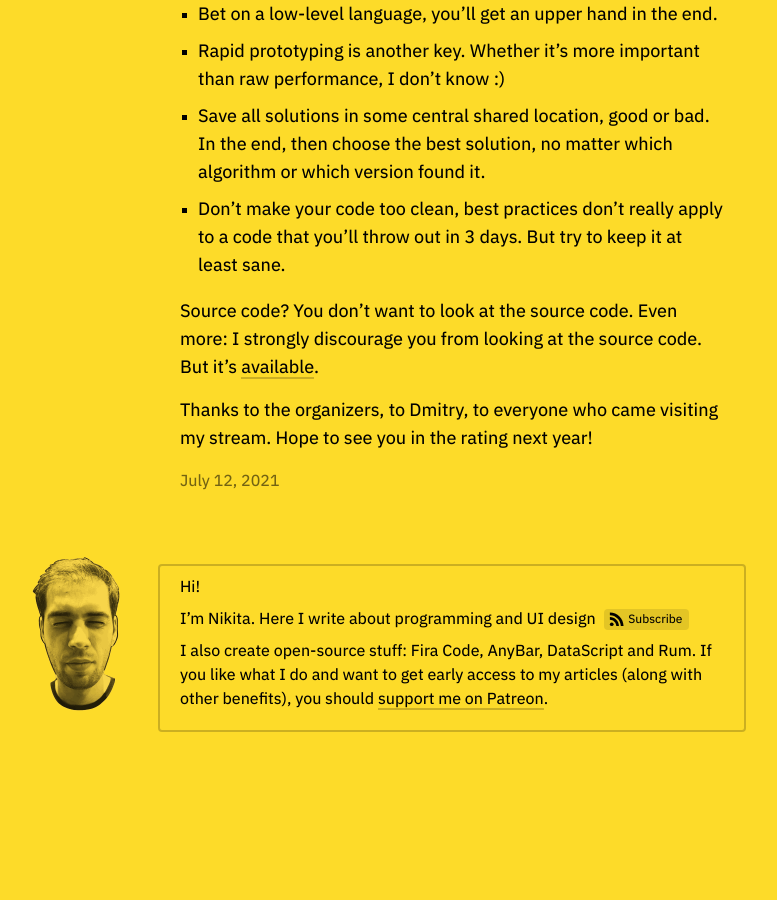
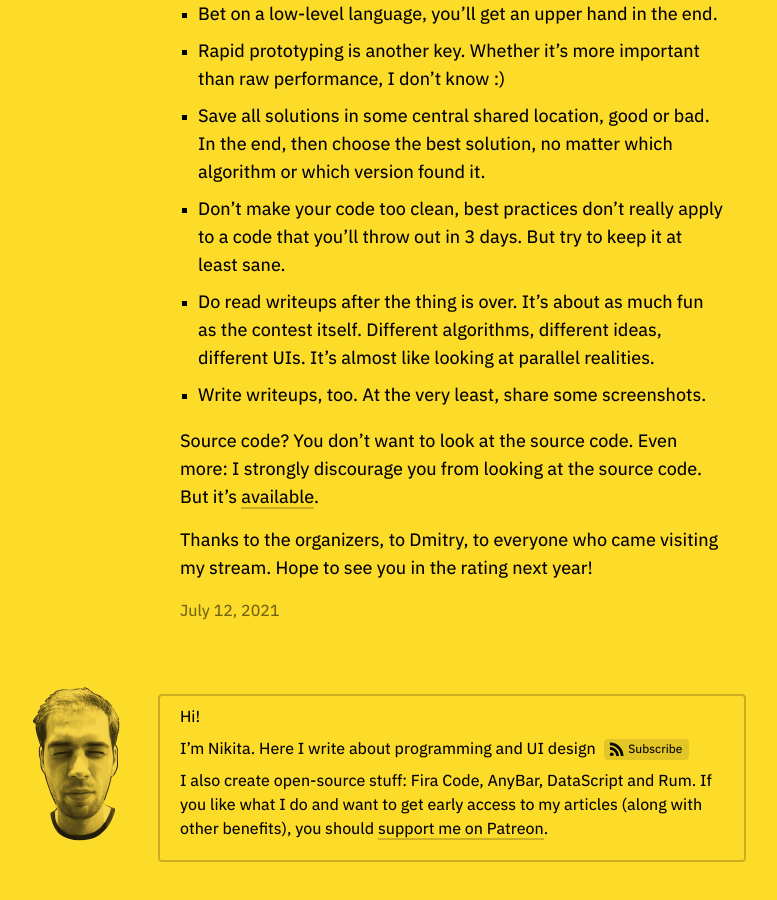
Before and after one commit to tonsky/tonsky.github.io, a Jekyll site: the page built from _posts/2021-07-12-icfpc-2021.md, in a window 1280 px wide and 900 px high, scrolled down 15651 px. Shown: the whole window, without its empty margins (189-966 px from the left). Built offline with Jekyll 4.4.1, drawn with Linux system fonts in a browser that asks for light colours; before the commit the page ends 16421 px from its top, so only the background shows below that.

Commit message:
writeups

```diff
--- a/_posts/2021-07-12-icfpc-2021.md
+++ b/_posts/2021-07-12-icfpc-2021.md
@@ -296,6 +296,8 @@ Some hints if you decide to participate next year:
 - Rapid prototyping is another key. Whether it’s more important than raw performance, I don’t know :)
 - Save all solutions in some central shared location, good or bad. In the end, then choose the best solution, no matter which algorithm or which version found it.
 - Don’t make your code too clean, best practices don’t really apply to a code that you’ll throw out in 3 days. But try to keep it at least sane.
+- Do read writeups after the thing is over. It’s about as much fun as the contest itself. Different algorithms, different ideas, different UIs. It’s almost like looking at parallel realities.
+- Write writeups, too. At the very least, share some screenshots.
 
 Source code? You don’t want to look at the source code. Even more: I strongly discourage you from looking at the source code. But it’s [available](https://github.com/tonsky/icfpc2021).
 
```
